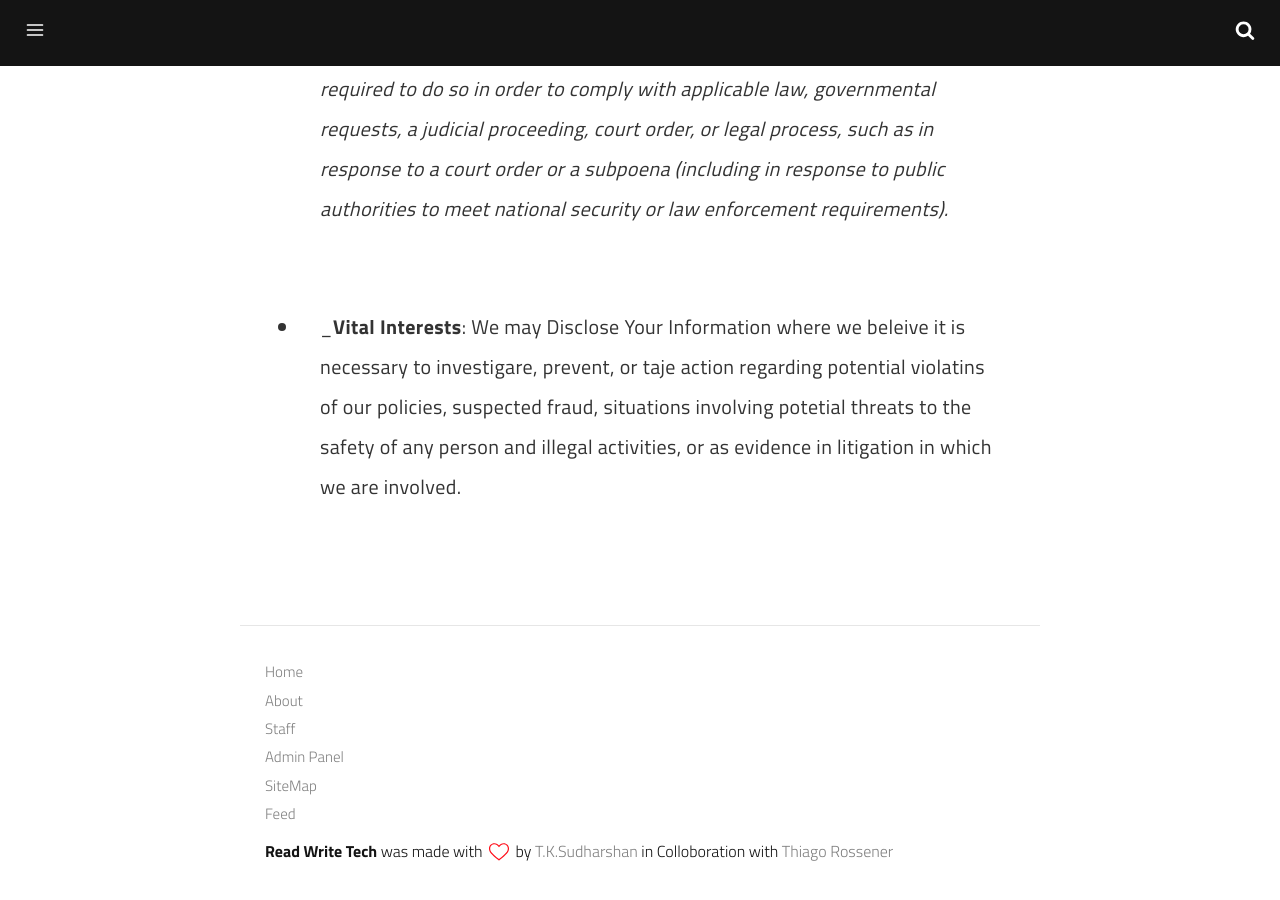
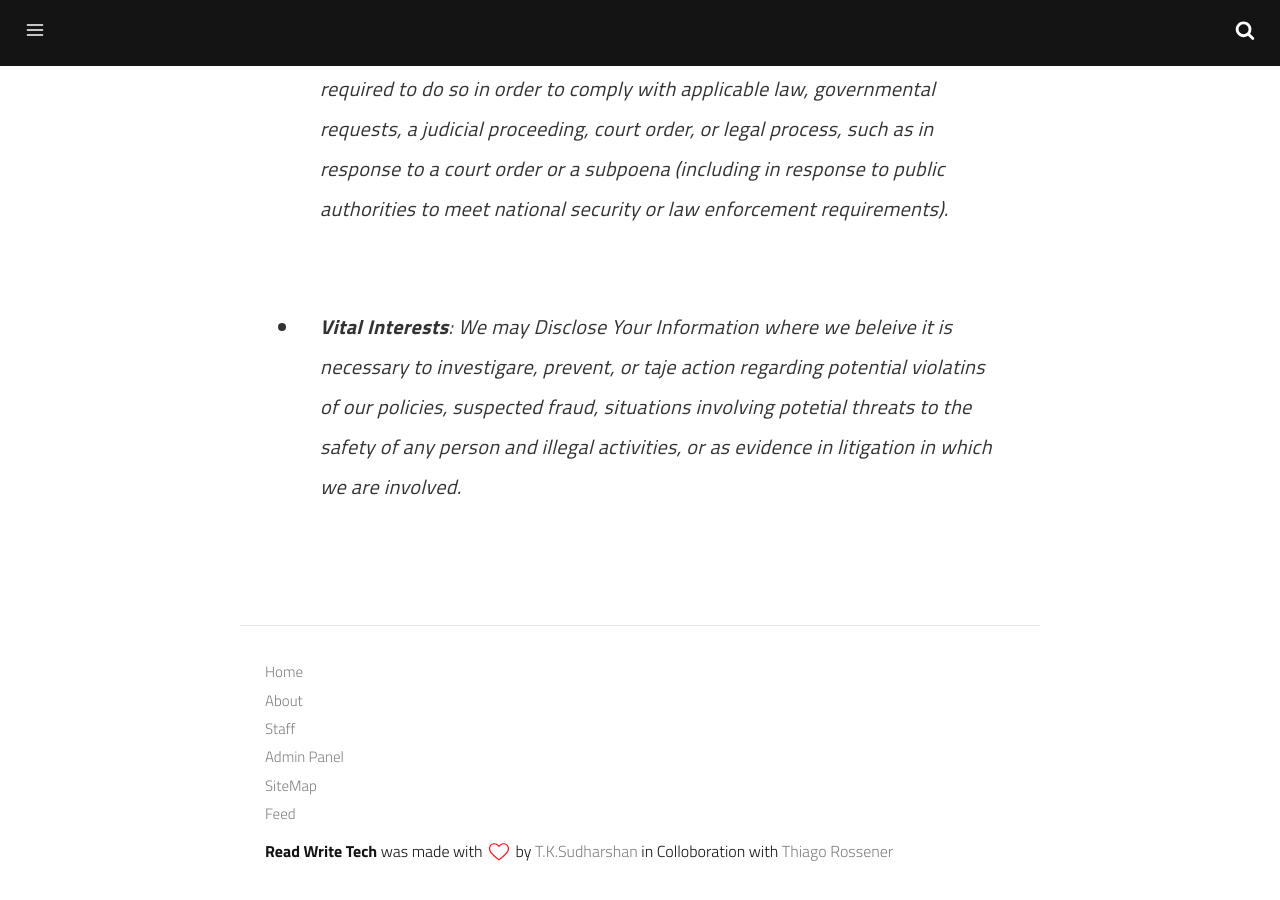
Before and after one commit to tks18/abandoned-read-write-tech, a Jekyll site: the page built from pages/policy.md, in a window 1280 px wide and 900 px high, scrolled down 5142 px. Built offline with Jekyll 4.4.1, drawn with Linux system fonts in a browser that asks for light colours; a script that is not in the unit is left out.

Commit message:
Typo Error Fix

```diff
--- a/pages/policy.md
+++ b/pages/policy.md
@@ -81,4 +81,4 @@ _We May Process or share Data Based on the following Legal basis:_
 
 - _**Legal Obligations**: We may disclose your information where we are legally required to do so in order to comply with applicable law, governmental requests, a judicial proceeding, court order, or legal process, such as in response to a court order or a subpoena (including in response to public authorities to meet national security or law enforcement requirements)._
 
-- _**Vital Interests**: We may Disclose Your Information where we beleive it is necessary to investigare, prevent, or taje action regarding potential violatins of our policies, suspected fraud, situations involving potetial threats to the safety of any person and illegal activities, or as evidence in litigation in which we are involved.
+- _**Vital Interests**: We may Disclose Your Information where we beleive it is necessary to investigare, prevent, or taje action regarding potential violatins of our policies, suspected fraud, situations involving potetial threats to the safety of any person and illegal activities, or as evidence in litigation in which we are involved._
```
